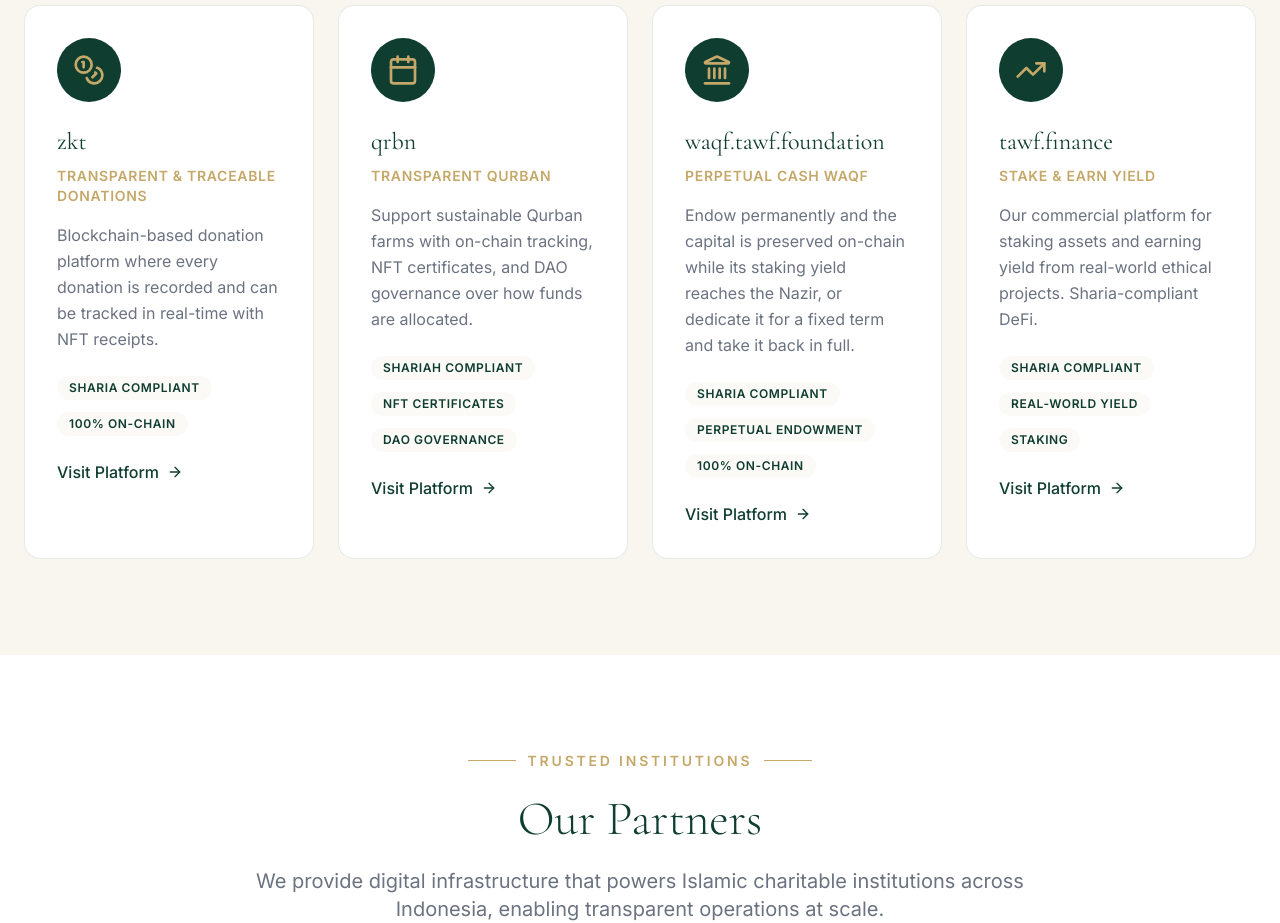
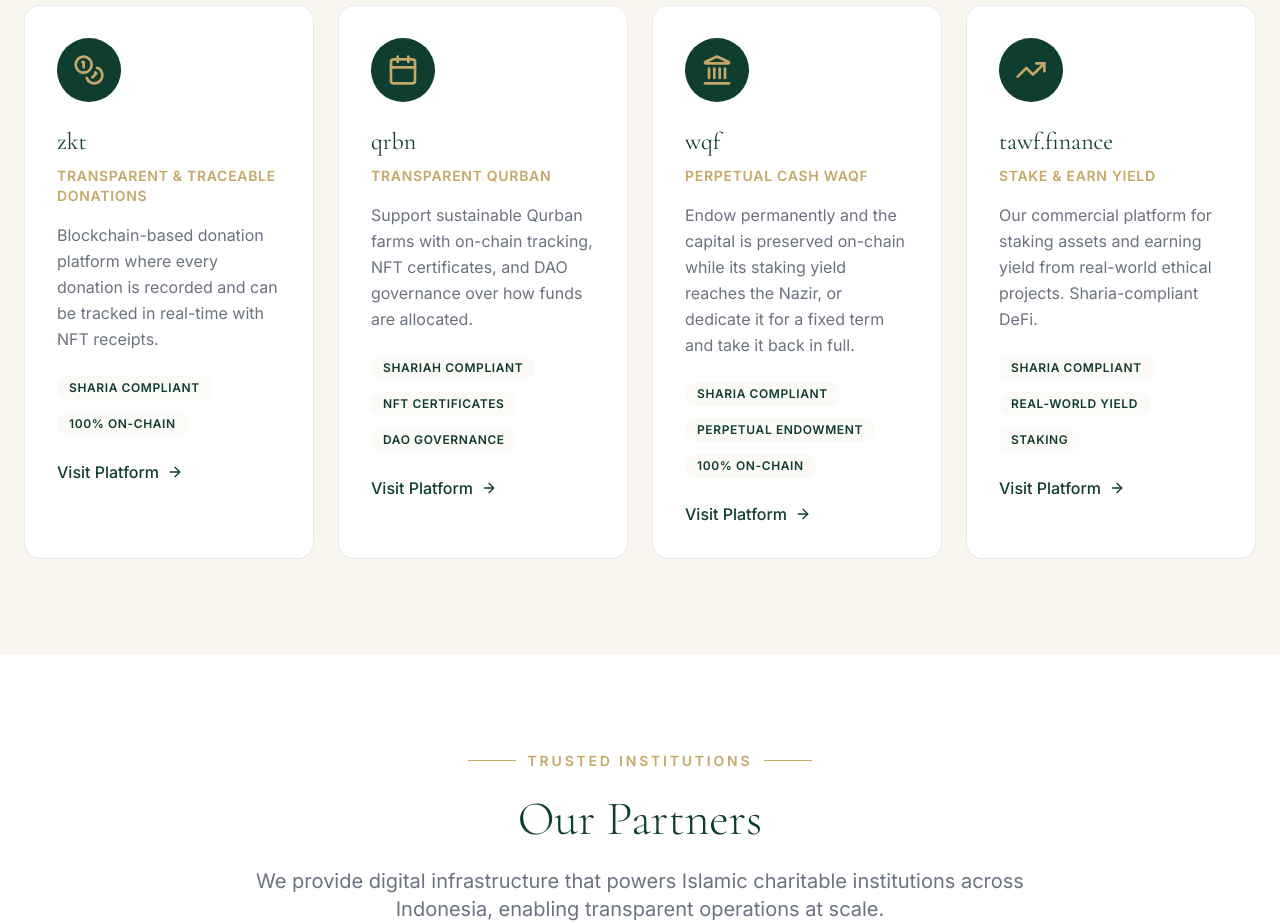
Before and after one commit to tawf-labs/tawf-foundation, a React (Vite) app: page / in a window 1280 px wide. Shown: the part 1960-2883 px from the top of the page. Built offline with nearby package versions, Linux system fonts and the light colour scheme.

Commit message:
change name to wqf

```diff
--- a/src/components/pages/Landing.tsx
+++ b/src/components/pages/Landing.tsx
@@ -243,7 +243,7 @@
               <div className="w-16 h-16 bg-tawf-green rounded-full flex items-center justify-center mb-6">
                 <Landmark className="w-8 h-8 text-tawf-gold" />
               </div>
-              <h3 className="text-2xl font-serif text-tawf-green mb-2 break-words">waqf.tawf.foundation</h3>
+              <h3 className="text-2xl font-serif text-tawf-green mb-2 break-words">wqf</h3>
               <p className="text-sm font-semibold tracking-wider uppercase text-tawf-gold mb-4">Perpetual Cash Waqf</p>
               <p className="text-tawf-muted text-base leading-relaxed mb-6">
                 Endow permanently and the capital is preserved on-chain while its staking yield reaches the Nazir, or dedicate it for a fixed term and take it back in full.
```
